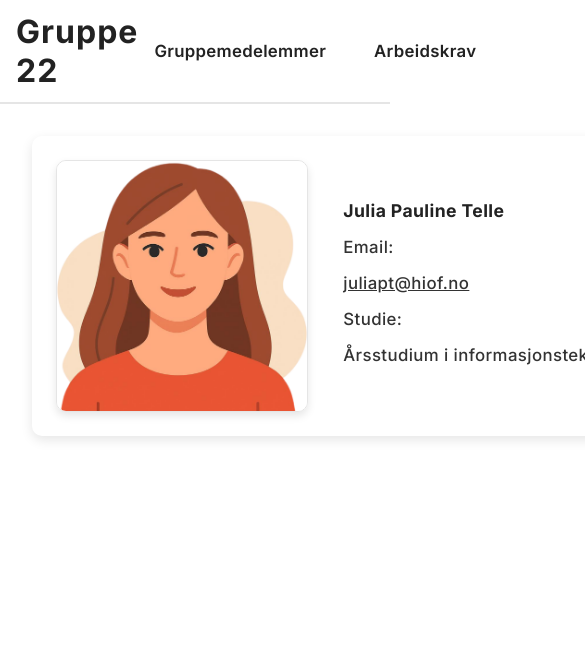
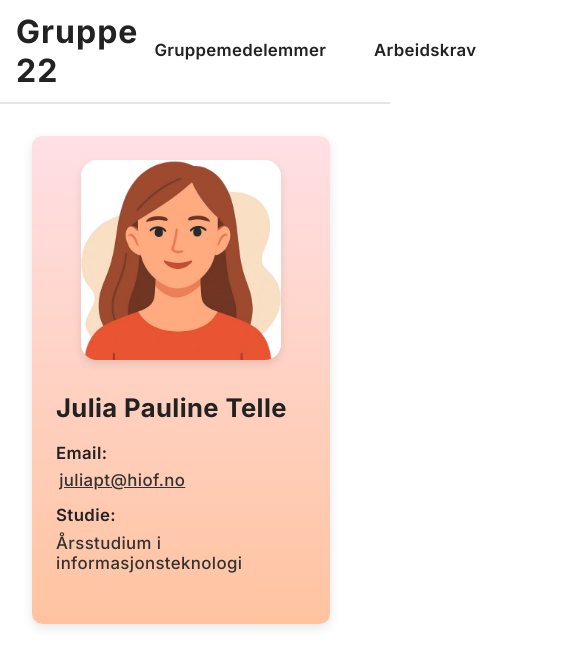
Before and after one commit to therealfunkjoy/arbeidskrav-4, a React app in the folder frontend/: page / in a window 390 px wide. Shown: the top 666 px of the page, 585 px wide, since content can reach past the window. Built offline with nearby package versions, Linux system fonts and the light colour scheme; the HTML template or start-up script is replaced by a standard one.

Commit message:
Gjort ferdig css til profilkomponent

```diff
--- a/frontend/src/components/Header.jsx
+++ b/frontend/src/components/Header.jsx
@@ -1,5 +1,5 @@
 
-import '../Style/header.css'
+import '../style/header.css'
 
 export default function Header() {
     return (
--- a/frontend/src/components/JuliaProfile.jsx
+++ b/frontend/src/components/JuliaProfile.jsx
@@ -18,14 +18,14 @@ export default function JuliaProfile() {
             {/* Kilde for "Legge til bilde i html" i dokumentet: Kilder_Julia.txt */}
             <img src={MemberAvatar} id='avatar-img-julia' alt="Avatar image of Julia" />
 
-            <section id='member-container-julia'>
+            <section className='member-container-julia'>
                 <h3>Julia Pauline Telle</h3>
 
                 <h4>Email:</h4>
                 {/* Kilde for "Legge til mail link" i dokumentet: Kilder_Julia.txt */}
                 <p><a href='mailto:juliapt@hiof.no'>juliapt@hiof.no</a></p>
                 <h4>Studie:</h4>
-                <p>Årsstudium i informasjonsteknologi</p>
+                <p id='study-txt'>Årsstudium i informasjonsteknologi</p>
             </section>
 
         </section>
--- a/frontend/src/index.css
+++ b/frontend/src/index.css
@@ -7,7 +7,6 @@
   /* Text color */
   --heading-text-color: #222;
   --normal-text-color: #333;
-  --btn-text-color: #fff;
 
   /* Colors */
   --border-color: #e5e5e5;
--- a/frontend/src/style/header.css
+++ b/frontend/src/style/header.css
@@ -54,13 +54,12 @@ header ul li a {
     /* Legger på en usynelig linje under elementene +
     Legger til transaksjon jeg ønsker
     Kilde i dokumentet: Kilder_Julia.txt*/
-    border-bottom: 1px solid transparent;
+    border-bottom: 2px solid transparent;
     transition: 0.2s ease;
 }
 
 /* Jeg har en hover funksjon når man hovrer over linkene i navigasjonen til header
 Kilde i dokumentet: Kilder_Julia.txt*/
-/* REMEMBER: ENDRE BORDER-BOTTOM FARGE */
 header ul li a:hover {
-    border-bottom: 1px solid var(--border-color);
+    border-bottom: 2px solid #595959;
 }
--- a/frontend/src/style/julia-profile.css
+++ b/frontend/src/style/julia-profile.css
@@ -7,12 +7,20 @@
     padding: 1.5rem;
     gap: 1rem;
 
-    /* Hvor stor burde profilkortet være? */
-    width: 600px;
+    width: 100%;
+    max-width: 620px;
+    height: 250px;
 
-    border: var(--border-color);
     border-radius: 10px;
     box-shadow: 0 4px 12px rgba(0, 0, 0, 0.1);
+
+    /* Jeg syntes bakgrunnen på profilkortet mitt var litt kjedelig, så jeg så på insperasjon på internett for ulike måter å forbedre den på.
+    Jeg endre opp med å bruke en gradientbakgrunn.
+    Jeg hentet insperasjon for hvilken farger jeg ønsket på: https://uigradients.com/#Roseanna,
+    og brukte https://cssgradient.io/ for selve gradienten.
+    Kilde lagt i dokumentet: Kilder_Julia.txt*/
+    background: #FFAFBD;
+    background: linear-gradient(rgba(255, 175, 189, 0.39) 0%, rgba(255, 195, 160, 1) 100%);
 }
 
 #avatar-img-julia {
@@ -20,58 +28,94 @@
     object-fit: cover;
 
     width: 250px;
-    height: 250px;
+    height: 100%;
 
-    border-radius: 10px;
-    border: 1px solid var(--border-color);
+    border-radius: 16px;
     box-shadow: 0 4px 8px rgba(0, 0, 0, 0.1);
 }
 
-#member-container-julia {
+.member-container-julia {
     display: flex;
     flex-direction: column;
-    justify-content: space-between;
 
-    padding: 1rem;
-    gap: 0.5rem;
+    gap: 0.25rem;
+    padding: 1.5rem;
+    height: auto;
 
     font-size: var(--font-size-base);
+    border-left: 2px solid #FFAFBD;
 }
 
-#member-container-julia h3 {
+.member-container-julia h3 {
     color: var(--heading-text-color);
-    font-size: var(--font-size-h3);
+    font-size: var(--font-size-h2);
     font-weight: 700;
     letter-spacing: 0.4px;
 
-    margin-bottom: 0.5rem;
+    margin-bottom: 1rem;
 }
 
-#member-container-julia h4 {
+.member-container-julia h4 {
+    color: var(--heading-text-color);
+    font-size: var(--font-size-base);
+    letter-spacing: 0.4px;
+    font-weight: 600;
+}
+
+.member-container-julia p {
     color: var(--normal-text-color);
     font-size: var(--font-size-base);
     letter-spacing: 0.4px;
     font-weight: 500;
 }
 
-#member-container-julia p {
-    color: var(--normal-text-color);
-    font-size: var(--font-size-base);
-    letter-spacing: 0.4px;
-    font-weight: 500;
-
-    padding: 0.5rem 0;
+#study-txt {
+    padding: 0.2rem 0rem;
 }
 
-#member-container-julia p a {
+.member-container-julia p a {
+    display: inline-block;
     color: var(--normal-text-color);
     font-size: var(--font-size-base);
     text-decoration: underline;
     font-weight: 500;
     letter-spacing: 0.4px;
+
+    transition: 0.2s ease;
+
+    padding: 0.2rem 0.2rem;
+    margin-bottom: 0.5rem;
 }
 
-#member-container-julia p a:hover {
-    background-color: #c9c9c9;
+
+
+.member-container-julia p a:hover {
+    background-color: #FFAFBD;
     border-radius: 6px;
+    box-shadow: 0 4px 8px rgba(0, 0, 0, 0.1);
 }
+
+@media (max-width: 768px) {
+    .member-section-julia {
+        flex-direction: column;
+        align-items: center;
+        justify-content: center;
+
+        height: auto;
+        width: 250px;
+        gap: 0.5rem;
+    }
+
+    #avatar-img-julia {
+        height: 200px;
+        width: 200px;
+    }
+
+    .member-container-julia {
+        flex-direction: column;
+        border-left: none;
+
+        width: 100%;
+        height: auto;
+    }
+}
```
Also changed, not shown: 1 other file (tests, documents, lock files or other folders).
